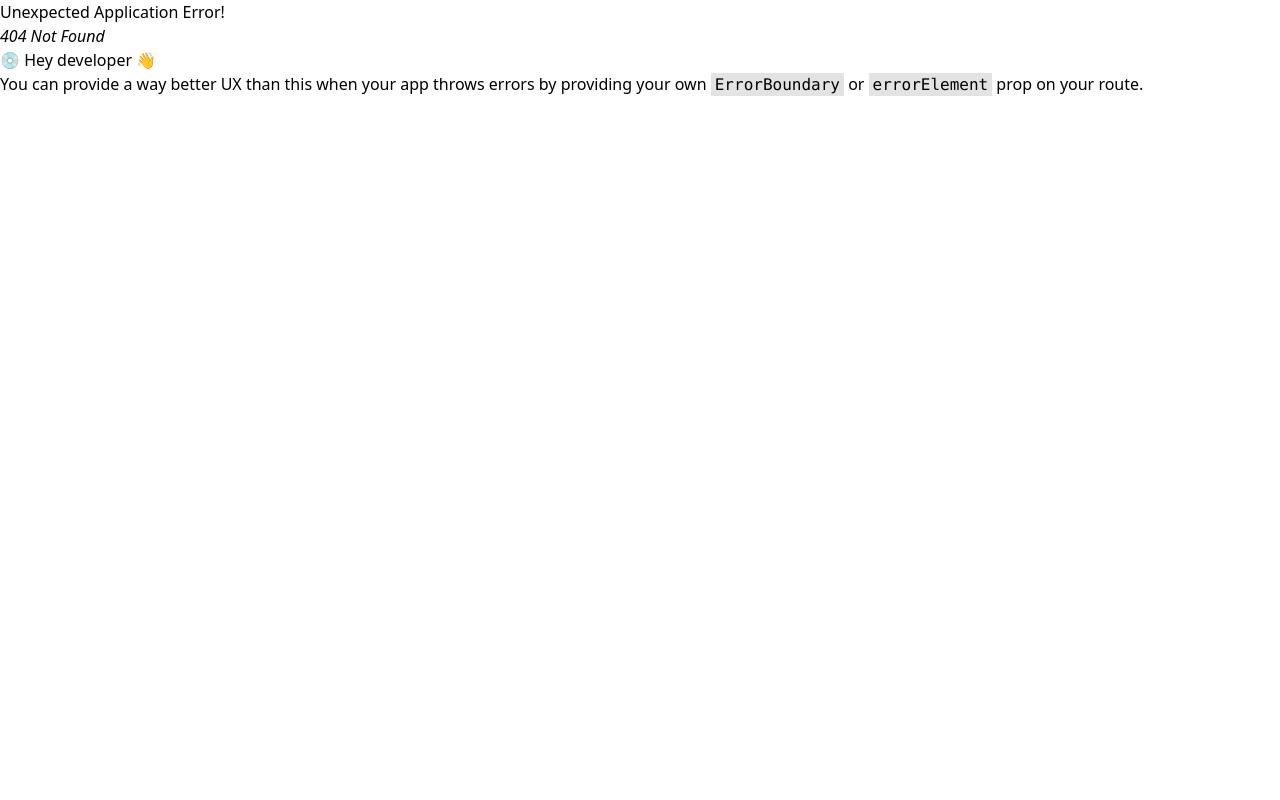
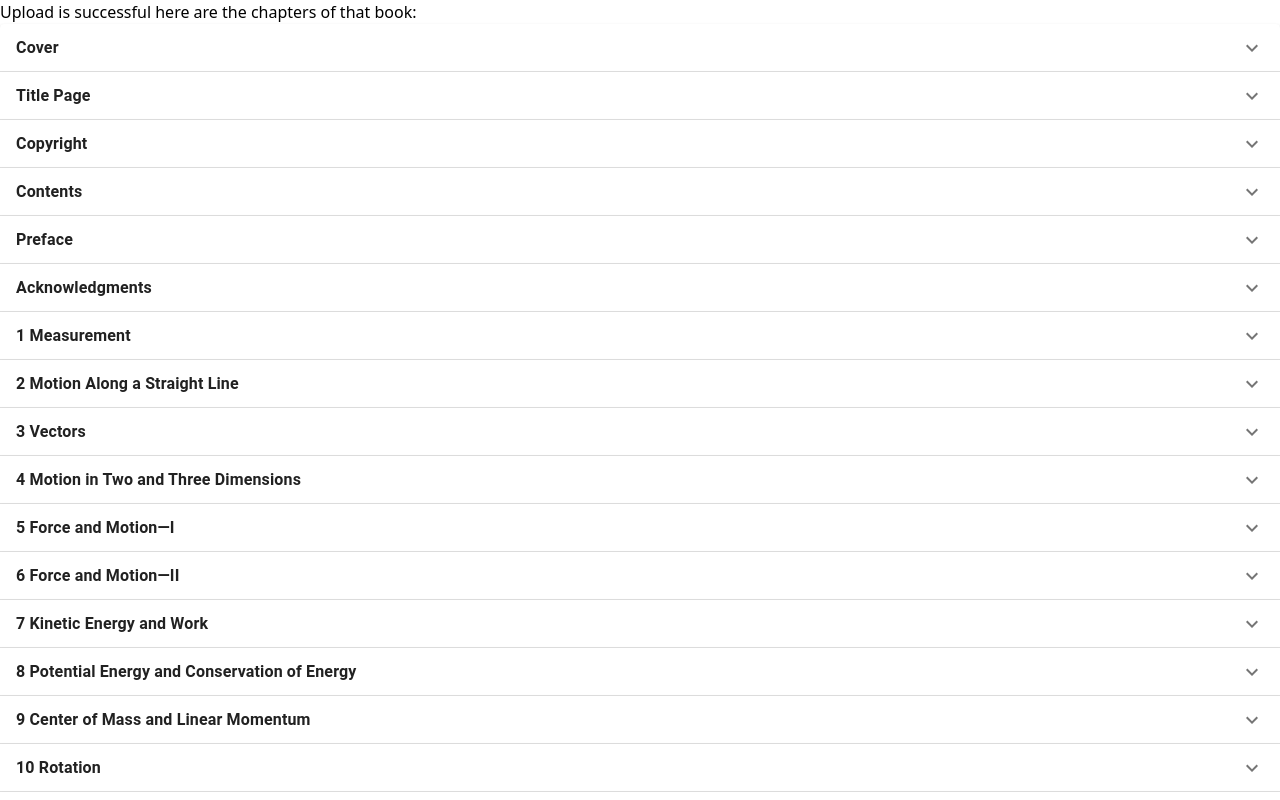
Before and after one commit to AliBdeir/hd23-frontend, a React (Vite) app: page /result/1/quiz in a window 1280 px wide. Before the commit this address had no page. Shown: the top 800 px of the page. Built offline with nearby package versions, Linux system fonts and the light colour scheme.

Commit message:
more additions

```diff
--- a/src/result_page.jsx
+++ b/src/result_page.jsx
@@ -5,9 +5,24 @@ import Typography from '@mui/material/Typography';
 import Accordion from '@mui/material/Accordion';
 import AccordionSummary from '@mui/material/AccordionSummary';
 import AccordionDetails from '@mui/material/AccordionDetails';
+import ButtonGroup from '@mui/material/ButtonGroup';
+
 import ExpandMoreIcon from '@mui/icons-material/ExpandMore';
 
 import mockjson from "./assets/mock.json"
+import { useState } from "react";
+import { useNavigate } from 'react-router-dom';
+import { DeleteForever } from "@mui/icons-material";
+
+import List from '@mui/material/List';
+import ListItem from '@mui/material/ListItem';
+import ListItemButton from '@mui/material/ListItemButton';
+import ListItemIcon from '@mui/material/ListItemIcon';
+import ListItemText from '@mui/material/ListItemText';
+
+import AssignmentIcon from '@mui/icons-material/Assignment';
+import QuizIcon from '@mui/icons-material/Quiz';
+import FlashOnIcon from '@mui/icons-material/FlashOn';
 
 export default function ResultPageLayout() {
     return <div>
@@ -15,28 +30,65 @@ export default function ResultPageLayout() {
     </div>
 }
 
+function MyListItem({ text, icon, handleClick }) {
+    return <ListItem onClick={handleClick}>
+        <ListItemButton>
+            <ListItemIcon>{icon}</ListItemIcon>
+            <ListItemText primary={text} />
+        </ListItemButton>
+    </ListItem>
+}
+
 export function BasicAccordion() {
+    const navigate = useNavigate();
+
+    const [expanded, setExpanded] = useState(false);
+
+    const handleChange = (panel) => (event, isExpanded) => {
+        console.log(panel)
+        setExpanded(isExpanded ? panel : false);
+    };
+
     return (
         <div className="flex justify-center">
             <div className="max-w-3xl">
-                <h1 className="text-3xl font-bold">Upload is successful here are the chapters of that book:</h1>
-                {/* {mockjson.children.slice(1).map((e, i) => { return e})} */}
-                {console.log(mockjson.children.slice(1,mockjson.children.length))}
-                <Accordion>
+                <h1 className="text-3xl font-bold py-16">Upload is successful here are the chapters of that book:</h1>
+                {mockjson.children.map((e, i) => {
+                    return <Accordion
+                        expanded={expanded == `panel${i}`}
+                        onChange={handleChange(`panel${i}`)}
+                        key={i}>
                         <AccordionSummary
                             expandIcon={<ExpandMoreIcon />}
                             aria-controls="panel1a-content"
                             id="panel1a-header"
                         >
-                        <Typography>Accordion 1</Typography>
+                            <Typography fontWeight="bold">{e.title}</Typography>
                         </AccordionSummary>
+
                         <AccordionDetails>
-                        <Typography>
-                            Lorem ipsum dolor sit amet, consectetur adipiscing elit. Suspendisse
-                            malesuada lacus ex, sit amet blandit leo lobortis eget.
-                        </Typography>
+                            <ButtonGroup
+                                className="w-full"
+                                variant="outlined"
+                                aria-label="outlined primary button group"
+                                orientation="vertical"
+                            >
+                                <List>
+                                    <MyListItem text="Flash Cards!" icon={<FlashOnIcon />}
+                                        handleClick={() => {navigate("/result/1/flash")}}
+                                    />
+                                    <MyListItem text="Quizzes" icon={<QuizIcon />}
+                                        handleClick={() => {navigate("/result/1/quiz")}}
+                                    />
+                                    <MyListItem text="Assignments" icon={<AssignmentIcon />}
+                                        handleClick={() => {navigate("/result/1/assignment")}}
+                                    />
+                                </List>
+                            </ButtonGroup>
                         </AccordionDetails>
                     </Accordion>
+                })}
+
             </div>
         </div>
     );
```
Also changed, not shown: src/main.jsx (+19 -11 lines). Lines whose indentation alone changed are shown as unchanged.
